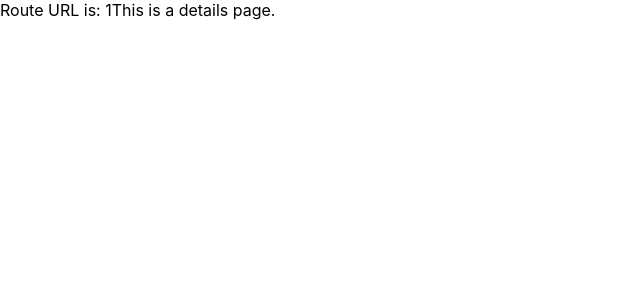
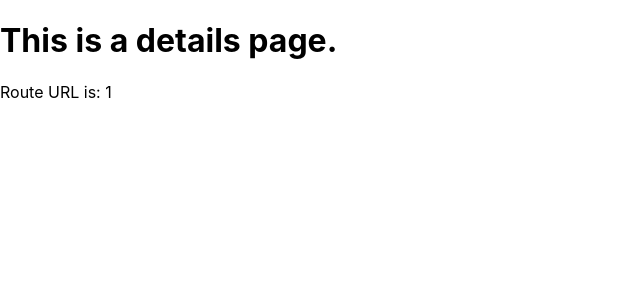
Before and after one commit to Tajveez/nextjs-21, a Next.js app: page /news/1 in a window 1280 px wide. Shown: the top 300 px of the page, without its empty margins (0-640 px from the left). Built offline with nearby package versions, Linux system fonts and the light colour scheme.

Commit message:
Dynamic pages

```diff
--- a/pages/news/[newsId].js
+++ b/pages/news/[newsId].js
@@ -5,8 +5,8 @@ const DetailsPage = () => {
   const routeKey = router.query.newsId;
   return (
     <div>
+      <h1> This is a details page.</h1>
       Route URL is: {routeKey}
-      This is a details page.
     </div>
   );
 };
```
Also changed, not shown: pages/news/index.js (+16 -8 lines).
